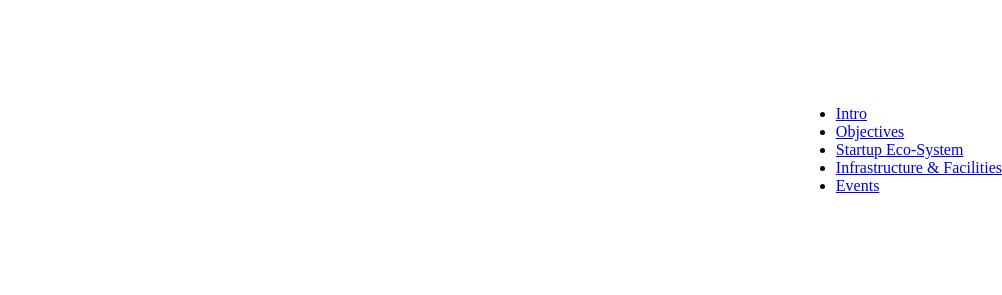
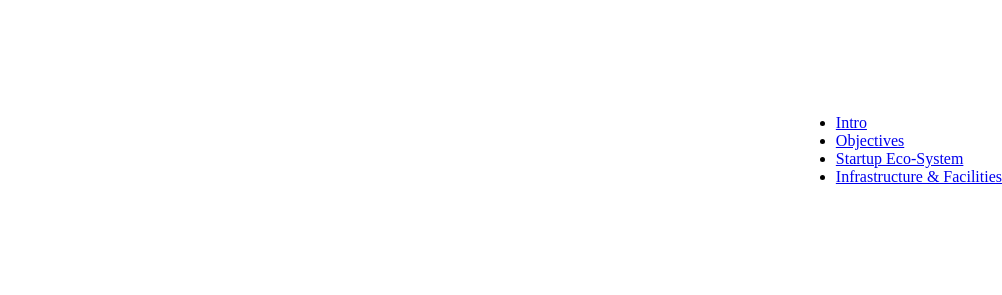
Before and after one commit to Lingam-Harshavardhan/SIE, a plain HTML site: page Project/index.html in a window 1280 px wide. Shown: the top 295 px of the page, 278-1280 px from the left. Drawn offline with Linux system fonts and the light colour scheme.

Commit message:
New file added and index.html modified

```diff
--- a/Project/index.html
+++ b/Project/index.html
@@ -16,7 +16,7 @@
             <li><a href="#">Objectives</a></li>
             <li><a href="#">Startup Eco-System</a></li>
             <li><a href="#">Infrastructure &amp; Facilities</a></li>
-            <li><a href="#">Events</a></li>
+
         </ul>
     </nav>
     <div class="back"></div>
```
Also changed, not shown: 1 other file.
